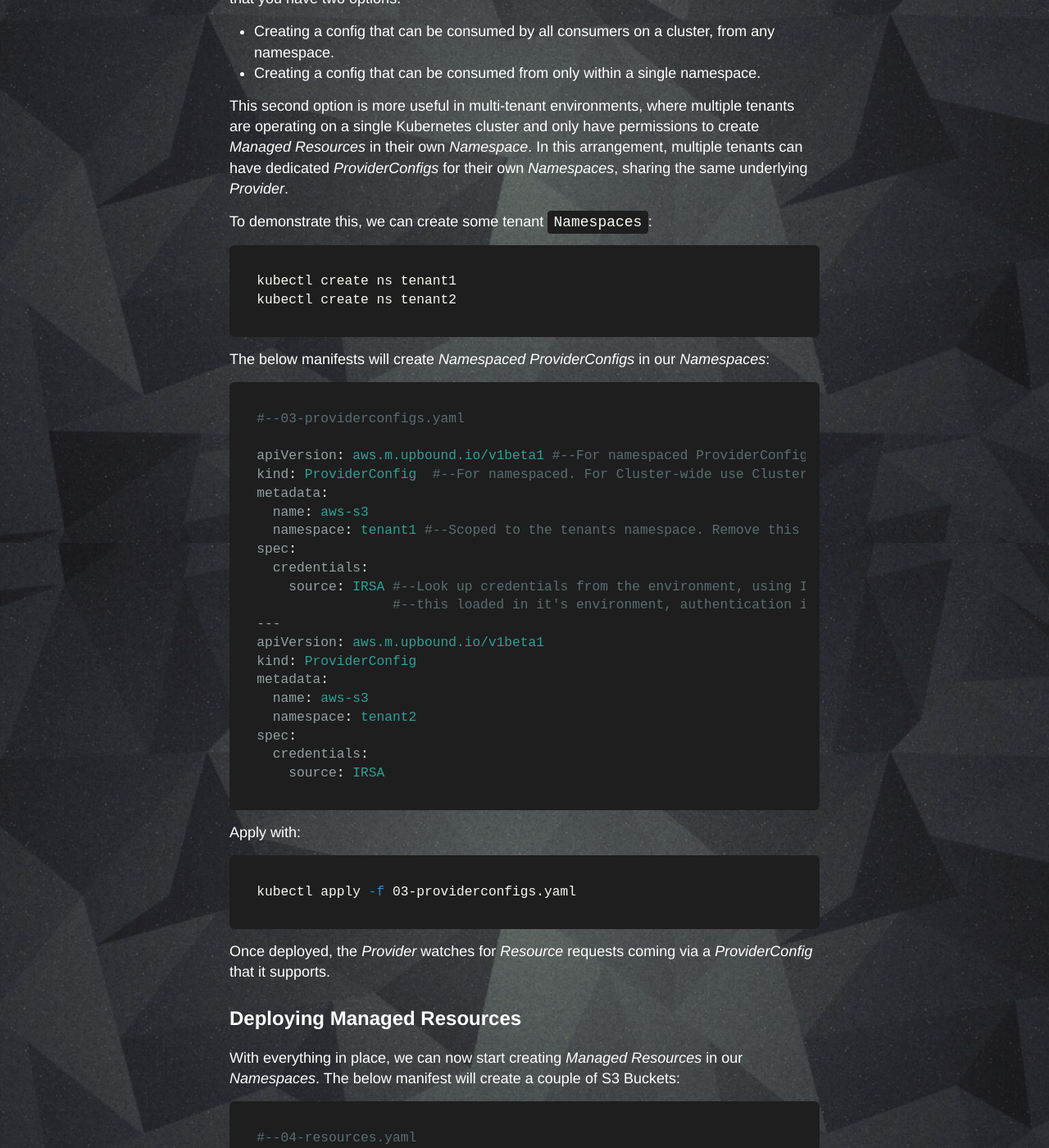
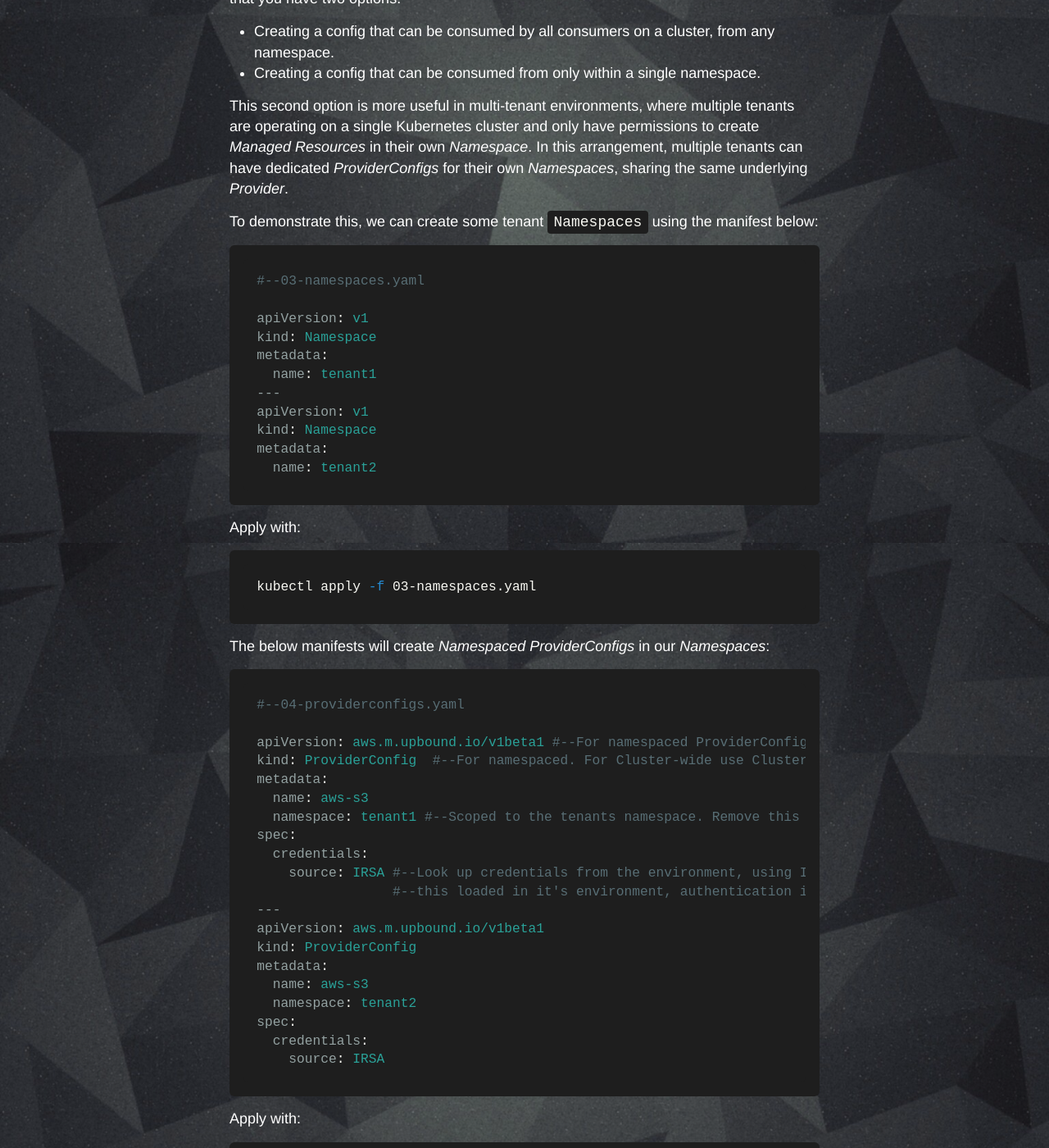
Before and after one commit to tinfoilcipher/tinfoilcipher.github.io, a Jekyll site: the page built from _posts/2025-10-08-crossplane-v2-iac-for-k8s-platform-teams-part-1.md, in a window 1280 px wide and 1400 px high, scrolled down 8338 px. Shown: the whole window at 82% size. Built offline with Jekyll 4.4.1, drawn with Linux system fonts in a browser that asks for light colours; some of the changed text lies outside the part shown.

````diff
--- a/_posts/2025-10-08-crossplane-v2-iac-for-k8s-platform-teams-part-1.md
+++ b/_posts/2025-10-08-crossplane-v2-iac-for-k8s-platform-teams-part-1.md
@@ -241,17 +241,32 @@
 
 This second option is more useful in multi-tenant environments, where multiple tenants are operating on a single Kubernetes cluster and only have permissions to create *Managed Resources* in their own *Namespace*. In this arrangement, multiple tenants can have dedicated *ProviderConfigs* for their own *Namespaces*, sharing the same underlying *Provider*.
 
-To demonstrate this, we can create some tenant `Namespaces`:
+To demonstrate this, we can create some tenant `Namespaces` using the manifest below:
+
+```yaml
+#--03-namespaces.yaml
+
+apiVersion: v1
+kind: Namespace
+metadata:
+  name: tenant1
+---
+apiVersion: v1
+kind: Namespace
+metadata:
+  name: tenant2
+```
+
+Apply with:
 
 ```bash
-kubectl create ns tenant1
-kubectl create ns tenant2
+kubectl apply -f 03-namespaces.yaml
 ```
 
 The below manifests will create *Namespaced ProviderConfigs* in our *Namespaces*:
 
 ```yaml
-#--03-providerconfigs.yaml
+#--04-providerconfigs.yaml
 
 apiVersion: aws.m.upbound.io/v1beta1 #--For namespaced ProviderConfigUsages. For Cluster-wide use aws.upbound.io
 kind: ProviderConfig  #--For namespaced. For Cluster-wide use ClusterProviderConfig
````
Also changed, not shown: other parts of _posts/2025-10-08-crossplane-v2-iac-for-k8s-platform-teams-part-1.md (+4 -4 lines).
